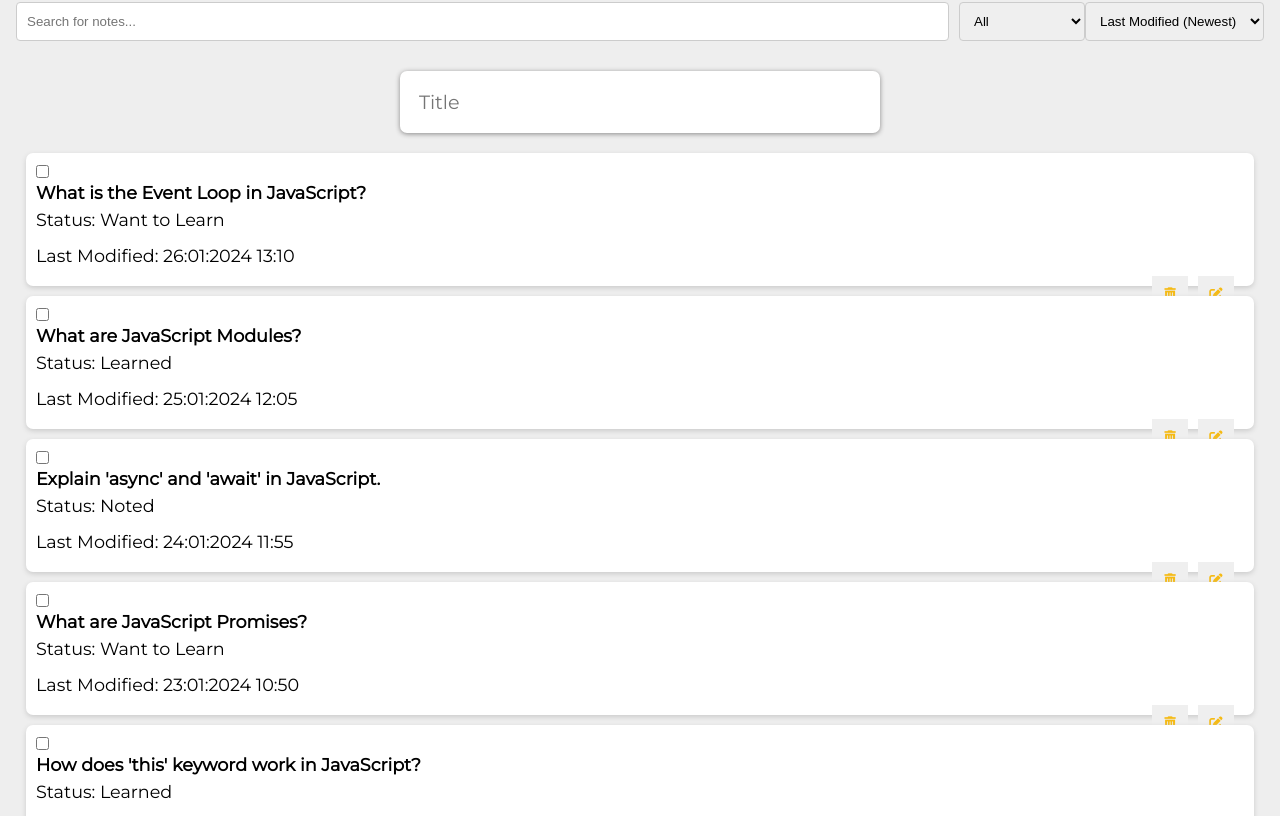
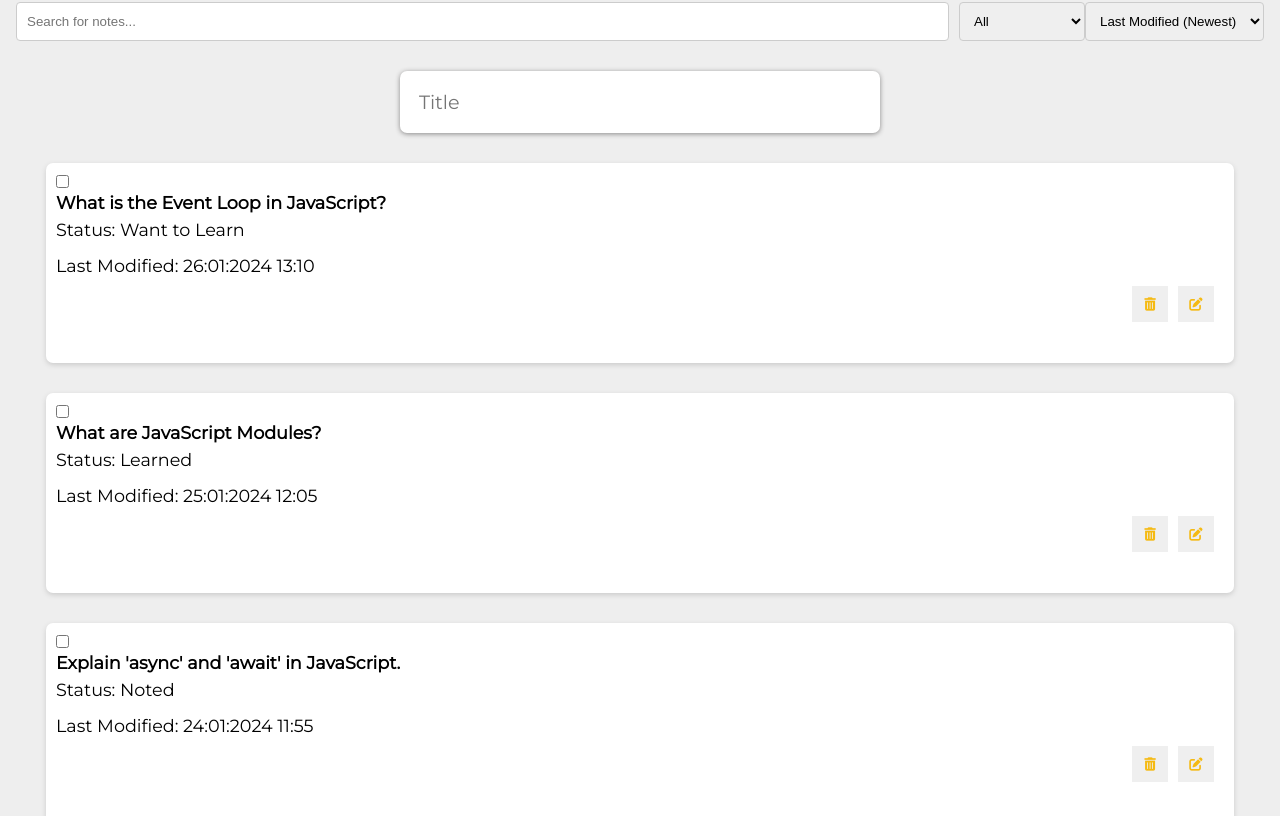
Before and after one commit to daufilataf/WebMobileAssignment3, a React (Create React App) app: page / in a window 1280 px wide. Shown: the part 779-1595 px from the top of the page. Built offline with nearby package versions, Linux system fonts and the light colour scheme; data requests are answered from the project's data file; a web font is replaced by a local one.

Commit message:
Added css to note part

```diff
--- a/db.json
+++ b/db.json
@@ -181,14 +181,6 @@
       "order": 21
     },
     {
-      "question": "What are JavaScript Promises?",
-      "answer": "A Promise in JavaScript is an object representing the eventual completion or failure of an asynchronous operation.",
-      "lastModified": "2024-01-23T10:50:49.012Z",
-      "status": "Want to Learn",
-      "id": 25,
-      "order": 22
-    },
-    {
       "question": "Explain 'async' and 'await' in JavaScript.",
       "answer": "'async' and 'await' are extensions of promises in JavaScript that simplify asynchronous operations. 'async' makes a function return a Promise, and 'await' waits for the Promise.",
       "lastModified": "2024-01-24T11:55:50.123Z",
--- a/public/styles.css
+++ b/public/styles.css
@@ -120,8 +120,9 @@ header h1, footer p {
   border-radius: 7px;
   box-shadow: 0 2px 5px #ccc;
   padding: 10px;
-  margin: 10px;
+  margin: 30px;
   perspective: 1000px;
+  height: 200px;
 }
 
 .note h1 {
--- a/src/components/Note.jsx
+++ b/src/components/Note.jsx
@@ -37,11 +37,10 @@ function Note(props) {
         <div className="note-front">
           {/* Front side of the note */}
           <input type="checkbox" onChange={() => props.onSelectionToggle(props.id)} />
-          <div onClick={handleCardClick}>
-          <div>
-            <h1>{props.title}</h1>
+          <div  onClick={handleCardClick}>
+            <h1 >{props.title}</h1>
           </div>
-          <div className="note-footer">
+          <div onClick={handleCardClick} className="note-footer">
             <p>Status: {props.status}</p>
             <p>Last Modified: {formatDate(props.lastModified)}</p>
             </div>
@@ -53,7 +52,6 @@ function Note(props) {
                 <i className="fas fa-trash-alt"></i>
               </button>
             </div>
-          </div>
         </div>
         <div className="note-back">
           {isAnswerVisible && <p>{props.content}</p>}
```
